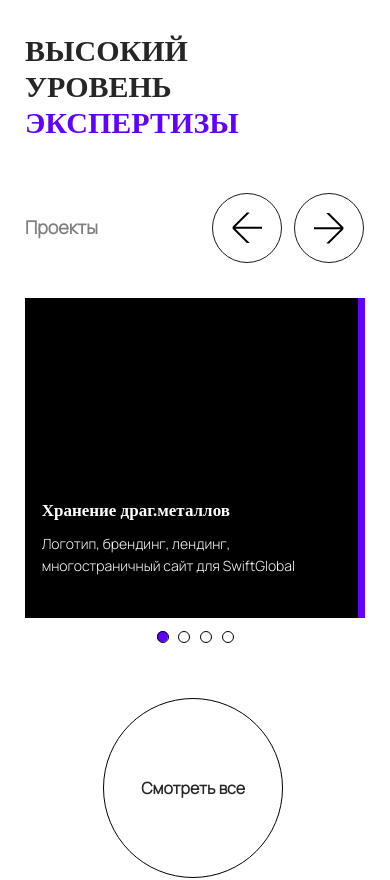
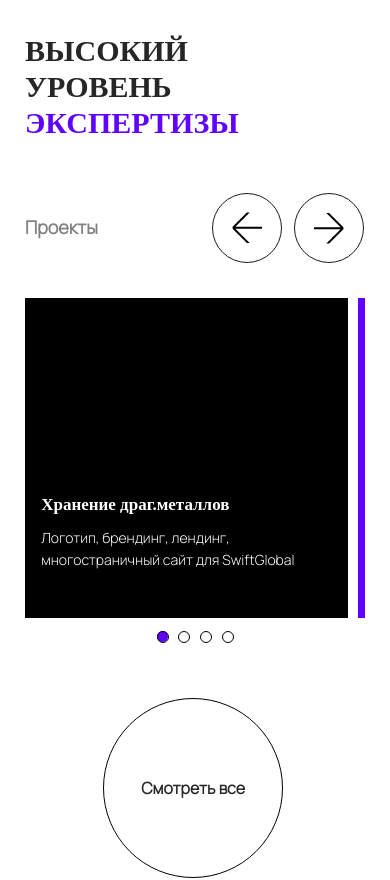
Before and after one commit to adisovaa/Polydev, a React (Create React App) app: page / in a window 390 px wide. Shown: the part 841-1721 px from the top of the page. Built offline with nearby package versions, Linux system fonts and the light colour scheme; a web font is replaced by a local one.

Commit message:
fixed styles

```diff
--- a/src/component/UI/content/projects/Projects.css
+++ b/src/component/UI/content/projects/Projects.css
@@ -112,7 +112,7 @@
 
 @media (max-width: 800px) {
     .projectCard {
-        width: 100%;
+        width: 97%!important;
         height: 320px;
     }
 
```
